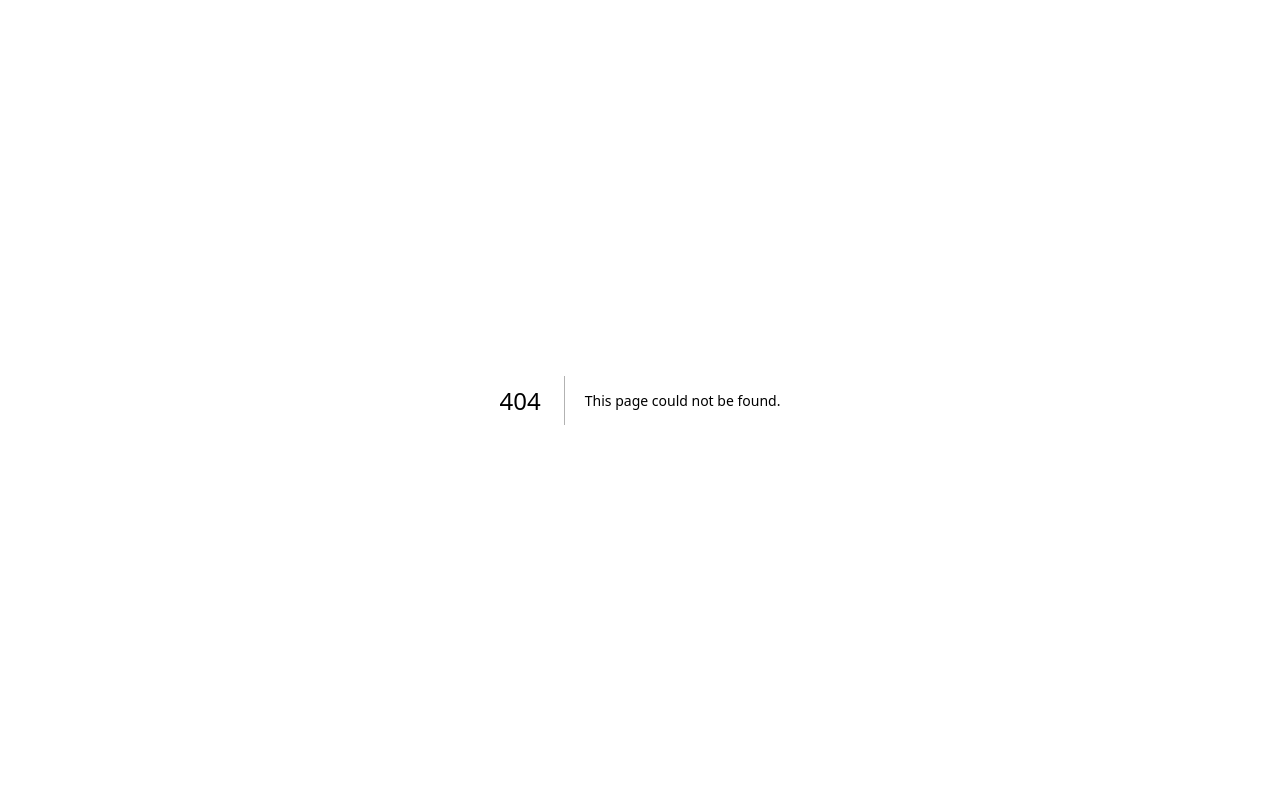
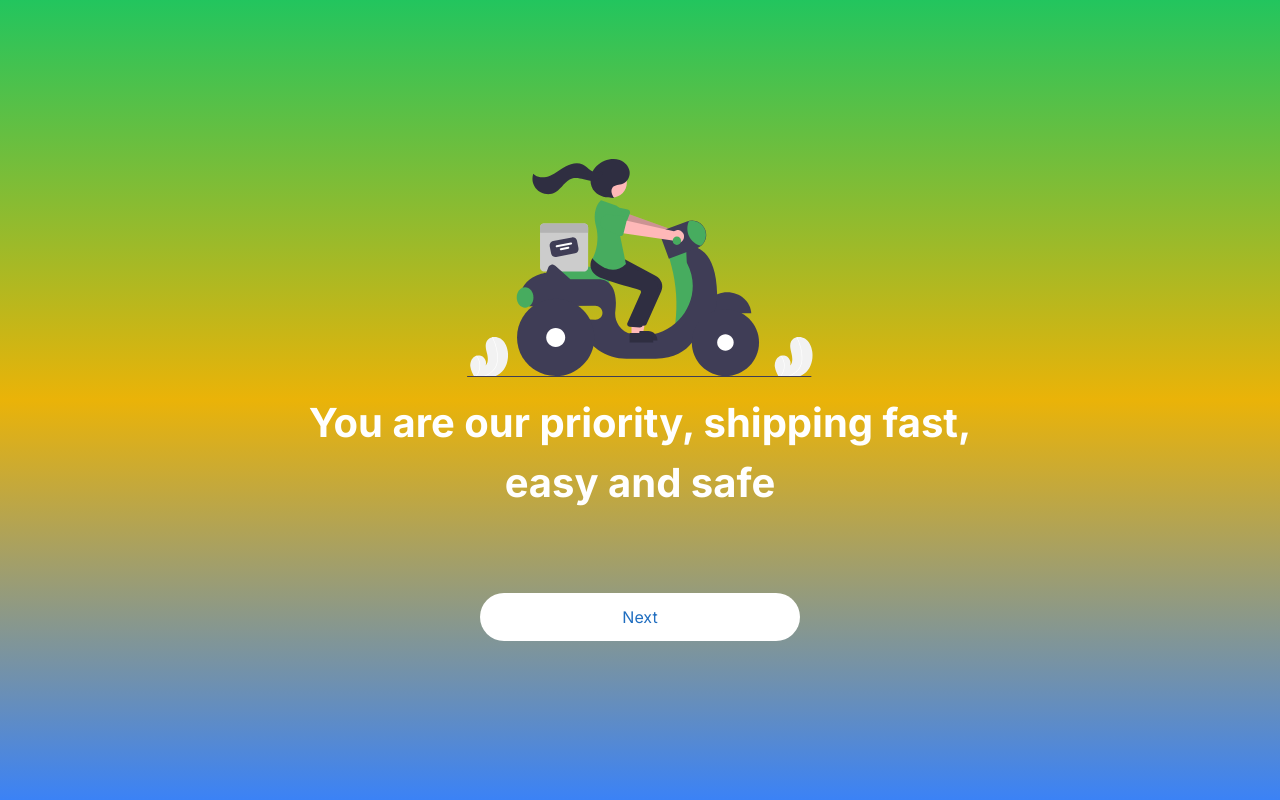
Before and after one commit to rajkamal705/delivery-web-app, a Next.js app: page /intro2 in a window 1280 px wide. Before the commit this address had no page. Built offline with nearby package versions, Linux system fonts and the light colour scheme.

Commit message:
intro page

```diff
--- a/src/app/intro/page.tsx
+++ b/src/app/intro/page.tsx
@@ -28,7 +28,7 @@ function Page() {
                 The best app for shipping & delivery in this century
               </div>
 
-              <Link href="/login-as" className='mt-20'>
+              <Link href="/intro2" className='mt-20'>
                 <button className='bg-white px-10 py-3 text-[#206EC0] rounded-full w-80'>Next</button>
               </Link>
             </div>
--- /dev/null
+++ b/src/app/intro2/page.tsx
@@ -0,0 +1,42 @@
+'use client';
+import React from 'react'
+import Image from "next/image";
+import {
+    Carousel,
+    CarouselContent,
+    CarouselItem,
+    CarouselNext,
+    CarouselPrevious,
+} from "@/components/ui/carousel"
+import Link from 'next/link';
+
+function Page() {
+
+    return (
+        <div className='flex justify-center items-center bg-gradient-to-b from-green-500 via-yellow-500 to-blue-500 min-h-screen'>
+            <Carousel>
+                <CarouselContent>
+
+                    {/* item 1: */}
+                    <CarouselItem className='flex'>
+                        <div className='flex flex-col justify-center items-center'>
+                            <div>
+                                <Image width={346} height={250} src="/Images/intro-image2.svg" alt="img" />
+                            </div>
+
+                            <div className='text-center mt-4 font-[700] text-[40px] text-white w-3/4'>
+                               You are our priority, shipping fast, easy and safe
+                            </div>
+
+                            <Link href="/intro3" className='mt-20'>
+                                <button className='bg-white px-10 py-3 text-[#206EC0] rounded-full w-80'>Next</button>
+                            </Link>
+                        </div>
+                    </CarouselItem>
+                </CarouselContent>
+            </Carousel>
+        </div>
+    )
+}
+
+export default Page;
--- /dev/null
+++ b/src/app/intro3/page.tsx
@@ -0,0 +1,42 @@
+'use client';
+import React from 'react'
+import Image from "next/image";
+import {
+    Carousel,
+    CarouselContent,
+    CarouselItem,
+    CarouselNext,
+    CarouselPrevious,
+} from "@/components/ui/carousel"
+import Link from 'next/link';
+
+function Page() {
+
+    return (
+        <div className='flex justify-center items-center bg-gradient-to-b from-green-500 via-yellow-500 to-blue-500 min-h-screen'>
+            <Carousel>
+                <CarouselContent>
+
+                    {/* item 1: */}
+                    <CarouselItem className='flex'>
+                        <div className='flex flex-col justify-center items-center'>
+                            <div>
+                                <Image width={346} height={250} src="/Images/intro-image3.svg" alt="img" />
+                            </div>
+
+                            <div className='text-center mt-4 font-[700] text-[40px] text-white w-3/4'>
+                               Welcome to Reendasua and enjoy our service
+                            </div>
+
+                            <Link href="/login" className='mt-20'>
+                                <button className='bg-white px-10 py-3 text-[#206EC0] rounded-full w-80'>Get Started</button>
+                            </Link>
+                        </div>
+                    </CarouselItem>
+                </CarouselContent>
+            </Carousel>
+        </div>
+    )
+}
+
+export default Page;
```
